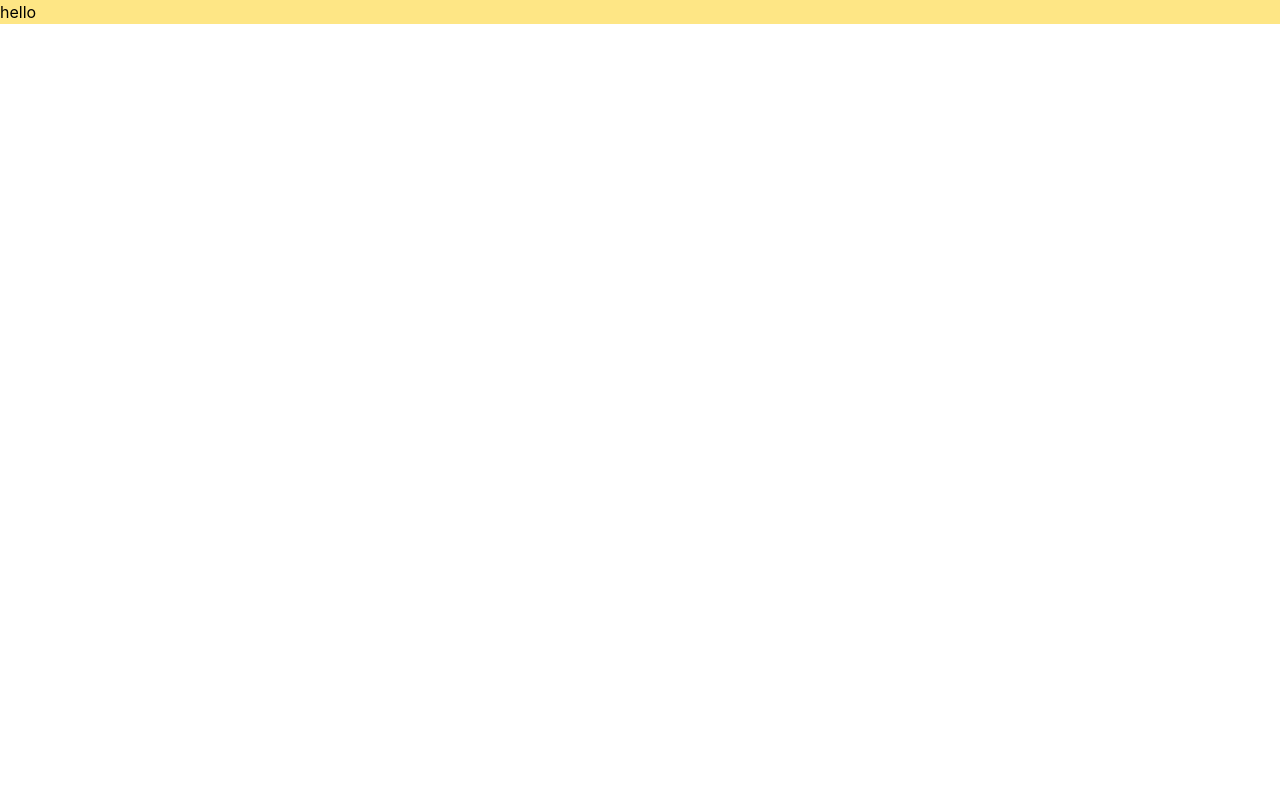
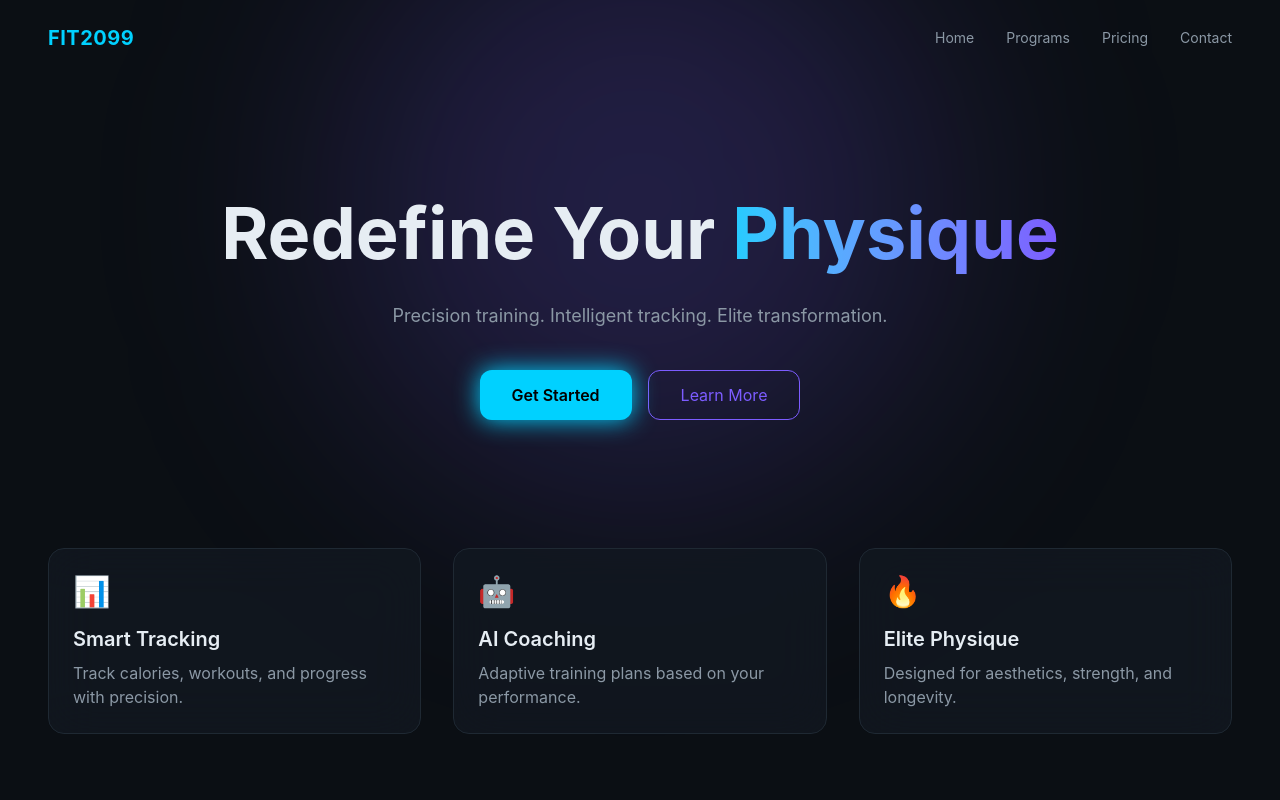
Before and after one commit to Mohitbhatt27/F99, a React (Vite) app: page / in a window 1280 px wide. Shown: the top 800 px of the page. Built offline with nearby package versions, Linux system fonts and the light colour scheme.

Commit message:
Implement LandingPage component and loading state in App

```diff
--- a/pages/LandingPage.jsx
+++ b/pages/LandingPage.jsx
@@ -0,0 +1,117 @@
+import { useEffect, useState } from "react";
+
+function LandingPage() {
+  return (
+    <div className="w-screen min-h-screen bg-[#0B0F14] text-[#E6EDF3] overflow-x-hidden">
+      {/* Background Glow */}
+      <div className="absolute top-[-100px] left-1/2 -translate-x-1/2 w-[600px] h-[600px] bg-[#7C5CFF]/20 blur-[120px] rounded-full"></div>
+
+      {/* Navbar */}
+      <nav className="relative z-10 w-full flex justify-between items-center px-6 md:px-12 py-6">
+        <h1 className="text-xl font-bold text-[#00D1FF] tracking-wide">
+          FIT2099
+        </h1>
+
+        <div className="flex gap-8 text-[#8B98A5] text-sm">
+          <a href="#" className="hover:text-white transition">
+            Home
+          </a>
+          <a href="#" className="hover:text-white transition">
+            Programs
+          </a>
+          <a href="#" className="hover:text-white transition">
+            Pricing
+          </a>
+          <a href="#" className="hover:text-white transition">
+            Contact
+          </a>
+        </div>
+      </nav>
+
+      {/* Hero */}
+      <section className="relative z-10 flex flex-col items-center text-center mt-28 px-6">
+        <h2 className="text-5xl md:text-7xl font-bold leading-tight max-w-5xl">
+          Redefine Your
+          <span className="bg-gradient-to-r from-[#00D1FF] to-[#7C5CFF] bg-clip-text text-transparent">
+            {" "}
+            Physique
+          </span>
+        </h2>
+
+        <p className="text-[#8B98A5] mt-6 max-w-xl text-lg">
+          Precision training. Intelligent tracking. Elite transformation.
+        </p>
+
+        <div className="mt-10 flex gap-4">
+          <button className="relative bg-[#00D1FF] text-black px-8 py-3 rounded-xl font-semibold hover:scale-105 transition shadow-[0_0_25px_#00D1FF]">
+            Get Started
+          </button>
+
+          <button className="border border-[#7C5CFF] text-[#7C5CFF] px-8 py-3 rounded-xl hover:bg-[#7C5CFF]/10 transition">
+            Learn More
+          </button>
+        </div>
+      </section>
+
+      {/* Features */}
+      <section className="relative z-10 w-full mt-32 px-6 md:px-12 grid md:grid-cols-3 gap-8">
+        {features.map((f, i) => (
+          <div
+            key={i}
+            className="group bg-[#121821]/80 backdrop-blur-xl p-6 rounded-2xl border border-[#1f2933] hover:border-[#00D1FF]/40 transition hover:scale-[1.03]"
+          >
+            <div className="text-3xl mb-4" style={{ color: f.color }}>
+              {f.icon}
+            </div>
+
+            <h3 className="text-xl font-semibold group-hover:text-white">
+              {f.title}
+            </h3>
+
+            <p className="text-[#8B98A5] mt-2">{f.desc}</p>
+          </div>
+        ))}
+      </section>
+
+      {/* CTA */}
+      <section className="relative z-10 mt-32 text-center px-6">
+        <h3 className="text-4xl font-bold">Start Your Evolution</h3>
+
+        <p className="text-[#8B98A5] mt-4">
+          Join the next generation of fitness.
+        </p>
+
+        <button className="mt-8 bg-[#00FF88] text-black px-10 py-3 rounded-xl font-semibold hover:scale-105 transition shadow-[0_0_25px_#00FF88]">
+          Join Now
+        </button>
+      </section>
+
+      {/* Footer */}
+      <footer className="relative z-10 w-full mt-24 py-6 text-center text-[#8B98A5] text-sm border-t border-[#1f2933]">
+        © 2026 FIT2099. Built for dominance.
+      </footer>
+    </div>
+  );
+}
+
+const features = [
+  {
+    title: "Smart Tracking",
+    desc: "Track calories, workouts, and progress with precision.",
+    icon: "📊",
+    color: "#00D1FF",
+  },
+  {
+    title: "AI Coaching",
+    desc: "Adaptive training plans based on your performance.",
+    icon: "🤖",
+    color: "#7C5CFF",
+  },
+  {
+    title: "Elite Physique",
+    desc: "Designed for aesthetics, strength, and longevity.",
+    icon: "🔥",
+    color: "#FF3B3B",
+  },
+];
+export default LandingPage;
--- a/src/App.jsx
+++ b/src/App.jsx
@@ -1,17 +1,31 @@
-import { useState } from "react";
+import { useState, useEffect } from "react";
 import reactLogo from "./assets/react.svg";
 import viteLogo from "./assets/vite.svg";
 import heroImg from "./assets/hero.png";
+import LandingPage from "../pages/LandingPage";
 import "./App.css";
 
-function App() {
-  const [count, setCount] = useState(0);
+export default function App() {
+  const [loading, setLoading] = useState(true);
 
+  useEffect(() => {
+    const timer = setTimeout(() => setLoading(false), 2500);
+    return () => clearTimeout(timer);
+  }, []);
+
+  return loading ? <Loader /> : <LandingPage />;
+}
+
+function Loader() {
   return (
-    <>
-      <div className="bg-amber-200">hello</div>
-    </>
+    <div className="w-screen h-screen flex items-center justify-center bg-[#0B0F14] text-[#E6EDF3]">
+      <div className="relative">
+        <div className="absolute inset-0 blur-xl bg-[#00D1FF]/20 rounded-full"></div>
+        <div className="bg-[#121821] rounded-full px-8 py-4 flex items-center gap-3 shadow-2xl border border-[#1f2933]">
+          <div className="w-3 h-3 bg-[#00D1FF] rounded-full animate-ping"></div>
+          <p className="text-[#8B98A5] tracking-wide">Fitness redefined...</p>
+        </div>
+      </div>
+    </div>
   );
 }
-
-export default App;
```
